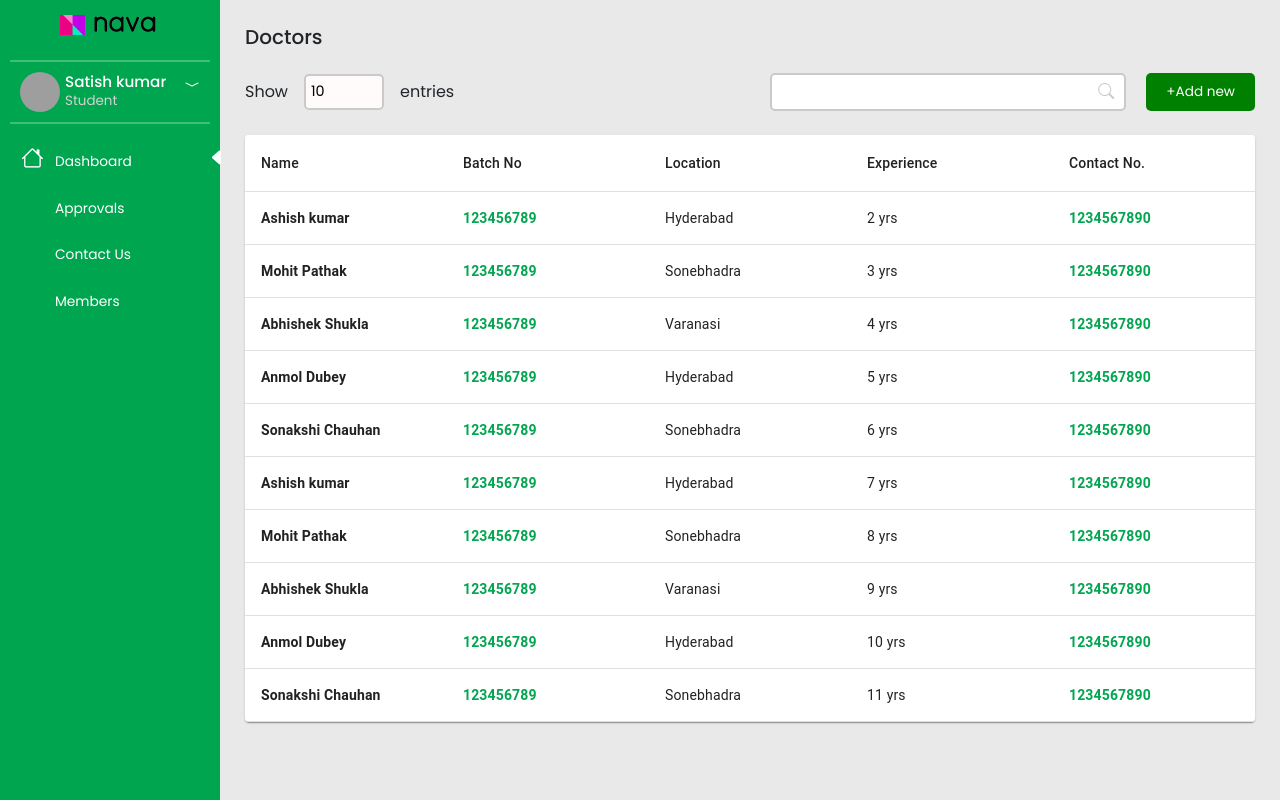
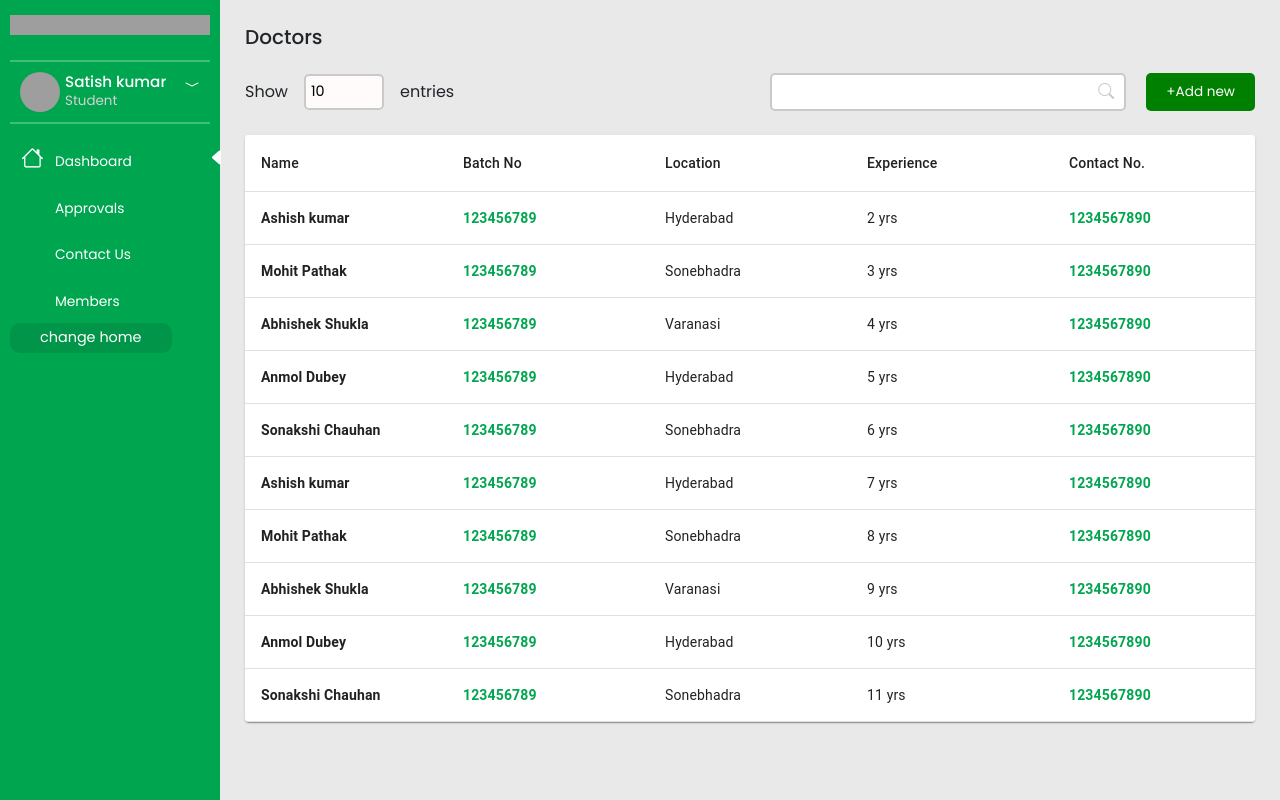
Before and after one commit to satishkvesteinn/impetus, a React (Create React App) app: page / in a window 1280 px wide. Built offline with nearby package versions, Linux system fonts and the light colour scheme; grey boxes are pictures that could not be loaded.

Commit message:
version 1.1.1

```diff
--- a/package.json
+++ b/package.json
@@ -1,4 +1,5 @@
 {
+  "homepage": "https://satishkvesteinn.github.io/impetus",
   "name": "impetus",
   "version": "0.1.0",
   "private": true,
--- a/src/App.js
+++ b/src/App.js
@@ -2,13 +2,16 @@ import Home from "./pages/Home";
 import HomeTwo from "./pages/HomeTwo";
 import './pages/home.scss'
 import Popup from "./components/popup/Popup";
+import { useSelector } from "react-redux";
 
 
 function App() {
+  const changes = useSelector((state) => state.changes.value)
   return (
     <>
-      {/* <Home /> */}
-      <HomeTwo />
+      {
+        changes ? <Home /> : <HomeTwo />
+      }
       <Popup />
     </>
   );
--- a/src/app/store.js
+++ b/src/app/store.js
@@ -1,8 +1,10 @@
 import { configureStore } from '@reduxjs/toolkit'
+import changeReducer from '../features/home/ChangeSlice'
 import popupReducer from '../features/popup/OpenSlice'
 
 export const store = configureStore({
     reducer: {
-        popup: popupReducer
+        popup: popupReducer,
+        changes: changeReducer
     },
 })
--- a/src/components/navbar/Navbar.jsx
+++ b/src/components/navbar/Navbar.jsx
@@ -1,16 +1,18 @@
 import React, { useState } from 'react'
 import './navbar.scss'
-import logo from '../../components/logo.png'
+import { useSelector, useDispatch } from 'react-redux'
+import { change } from '../../features/home/ChangeSlice'
 
 const Navbar = () => {
-
+  const changes = useSelector((state) => state.changes.value)
+  const dispatch = useDispatch()
   const [show, setShow] = useState(false)
   const [menuShow, setMenuShow] = useState(true)
 
   return (
     <>
       <div className="logo-container d-flex justify-content-between align-items-center">
-        <img className='logo' src={logo} alt="" />
+        <img className='logo' src="https://gcc.naava.io/wp-content/uploads/2020/04/Naava-logo.png" alt="" />
         {
           show ? <i className="bi bi-x-square menu-click-icon" onClick={() => {
             setShow(false)
@@ -34,7 +36,7 @@ const Navbar = () => {
             <div className="account-info d-flex justify-content-between w-100">
               <span className='d-flex flex-column'>
                 <h6>Satish kumar</h6>
-                <p>Student</p>
+                <p>{!changes ? "Student" : "Admin"}</p>
               </span>
               <span style={{
                 color: "#ffffff",
@@ -50,6 +52,8 @@ const Navbar = () => {
             <li className="menu-list"><span><i className="bi bi-house menu-icon"></i></span>Approvals</li>
             <li className="menu-list"><span><i className="bi bi-house menu-icon"></i></span>Contact Us</li>
             <li className="menu-list"><span><i className="bi bi-house menu-icon"></i></span>Members</li>
+
+            <button className='home-change-btn' onClick={() => { dispatch(change(!changes)) }}>change home</button>
           </ul>
         </div>
       </nav>
--- a/src/components/navbar/navbar.scss
+++ b/src/components/navbar/navbar.scss
@@ -110,6 +110,16 @@
                     color: white;
                 }
             }
+
+            .home-change-btn {
+                border: none;
+                cursor: pointer;
+                font-size: 0.9rem;
+                padding: 4px 30px;
+                border-radius: 10px;
+                background-color: #019549;
+                color: #ffffff;
+            }
         }
     }
 }
--- a/src/components/popup/Popup.jsx
+++ b/src/components/popup/Popup.jsx
@@ -18,9 +18,6 @@ export default function Popup(props) {
   const popup = useSelector((state) => state.popup)
   const dispatch = useDispatch()
   const [open, setOpen] = React.useState(false);
-
-
-  const handleClose = () => { }
 
   React.useEffect(() => {
     setOpen(popup.open)
--- a/src/components/table/Table.jsx
+++ b/src/components/table/Table.jsx
@@ -7,11 +7,8 @@ import TableContainer from '@mui/material/TableContainer';
 import TableHead from '@mui/material/TableHead';
 import TableRow from '@mui/material/TableRow';
 import './table.scss';
-
-import { useSelector, useDispatch } from 'react-redux'
+import { useDispatch } from 'react-redux'
 import { open } from '../../features/popup/OpenSlice';
-import Popup from '../popup/Popup';
-
 const columns = [
     { id: 'name', label: 'Name', minWidth: 170, bold: 600, },
     { id: 'batch', label: 'Batch No', minWidth: 170, bold: 600, color: '#02a550' },
@@ -54,27 +51,15 @@ const rows = [
 ];
 
 export default function Tables() {
-    const popup = useSelector((state) => state.popup)
     const dispatch = useDispatch()
     const [page, setPage] = React.useState(0);
     const [rowsPerPage, setRowsPerPage] = React.useState(10);
-
-    const handleChangePage = (event, newPage) => {
-        setPage(newPage);
-    };
 
     const handleChangeRowsPerPage = (event) => {
         setRowsPerPage(+event.target.value);
         setPage(0);
     };
 
-
-    const openPopup = (props) => {
-        console.log("click");
-        return (
-            <Popup data={props} opens={true} />
-        )
-    }
 
     return (
         <>
--- /dev/null
+++ b/src/features/home/ChangeSlice.js
@@ -0,0 +1,21 @@
+import { createSlice } from '@reduxjs/toolkit'
+
+const initialState = {
+    value: false
+}
+
+export const changeSlice = createSlice({
+    name: 'change',
+    initialState,
+    reducers: {
+
+        change: (state, action) => {
+            state.value = action.payload
+        },
+    },
+})
+
+// Action creators are generated for each case reducer function
+export const { change } = changeSlice.actions
+
+export default changeSlice.reducer
--- a/src/features/popup/OpenSlice.js
+++ b/src/features/popup/OpenSlice.js
@@ -10,7 +10,6 @@ export const popupSlice = createSlice({
     initialState,
     reducers: {
         open: (state, action) => {
-            console.log(action);
             state.open = action.payload.open
             state.data = action.payload.data
         },
--- a/src/pages/HomeTwo.jsx
+++ b/src/pages/HomeTwo.jsx
@@ -1,5 +1,4 @@
 import React from 'react'
-import Form from '../components/form/Form'
 import Navbar from '../components/navbar/Navbar'
 import Tables from '../components/table/Table'
 
```
Also changed, not shown: src/components/logo.png (deleted).
